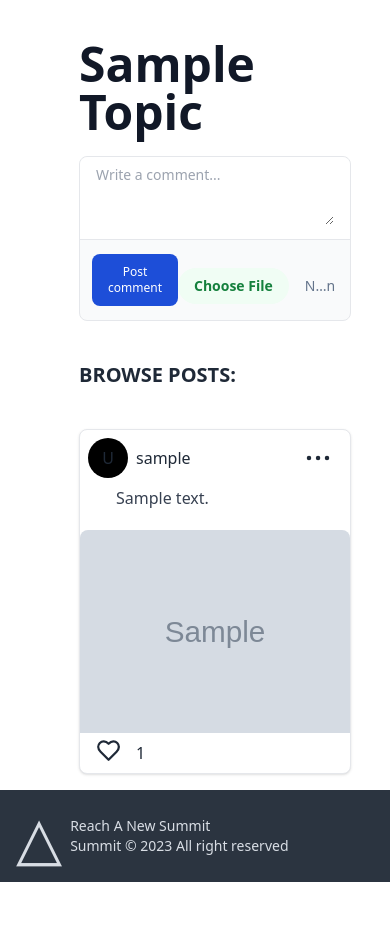
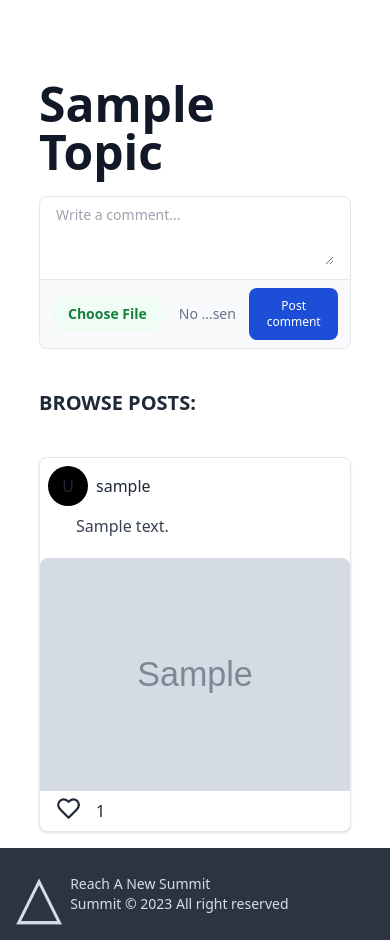
Before and after one commit to Bharatchandran/summitPrj3, a Django app: page /interests/groups/topics/1/ in a window 390 px wide. Shown: the part 80-1020 px from the top of the page. Before the commit the page ends 962 px from the top, so only its background shows below. Run offline with Django 4.2, Linux system fonts and the light colour scheme; tables that the repository leaves empty hold one stand-in row (values such as "Sample post"); grey boxes marked "Sample" are stand-in pictures; some libraries are stand-ins or nearby versions.

Commit message:
improved responsiveness

```diff
--- a/main_app/templates/main_app/group_list.html
+++ b/main_app/templates/main_app/group_list.html
@@ -2,9 +2,9 @@
 {%load check_members%}
 {% block content%}
 <div class="hidden xl:block xl:col-span-2 mt-5 ml-5 relative min-w-fit">
-    <div class="flex flex-col gap-5 sticky left-3 top-20">
+    <div class="flex flex-col gap-5 sticky left-3 top-[8rem]">
         <div class="row-span-2">
-            <div class="w-full p-4 text-center bg-white border border-gray-200 rounded-lg shadow sm:p-8  dark:bg-gray-800 dark:border-gray-700">
+            <div class="w-[355px] p-4 text-center bg-white border border-gray-200 rounded-lg shadow sm:p-8  dark:bg-gray-800 dark:border-gray-700">
                 <div><h1 class="mb-4 min-w-fit text-xl font-extrabold text-gray-900 dark:text-white md:text-xl lg:text-3xl"><span class="text-transparent text-4xl font-bold bg-clip-text bg-gradient-to-r to-emerald-600 from-sky-400">Interest: {{currentInterest.name}}</span></h1></div>
             </div>
         </div>
--- a/main_app/templates/main_app/interest_list.html
+++ b/main_app/templates/main_app/interest_list.html
@@ -1,9 +1,9 @@
 {% extends 'base.html' %}
 {% block content %}
 <div class="hidden xl:block xl:col-span-2 mt-5 ml-5 relative min-w-fit">
-    <div class="flex flex-col gap-5 sticky top-20 bottom-0 left-3 ">
+    <div class="flex flex-col gap-5 sticky top-[8rem] bottom-0 left-3 ">
         <div class="row-span-2">
-            <div class="w-full  p-4 text-center bg-white border border-gray-200 rounded-lg shadow sm:p-8  dark:bg-gray-800 dark:border-gray-700">
+            <div class="w-[355px]  p-4 text-center bg-white border border-gray-200 rounded-lg shadow sm:p-8  dark:bg-gray-800 dark:border-gray-700">
                 <div><h1 class="mb-4 text-xl font-extrabold text-gray-900 dark:text-white md:text-xl lg:text-3xl"><span class="text-transparent text-4xl font-bold bg-clip-text bg-gradient-to-r to-emerald-600 from-sky-400">Groups created</span></h1></div>
                 <div class="mt-3 h-60">
                     <div class="h-full px-3 pb-4 overflow-y-auto bg-white dark:bg-gray-800">
@@ -77,6 +77,7 @@
                                       </div>
                                 </div>
                               </a>
+                              {%if interest.owner_id == user_id%}
                                         <div class="dropdown dropdown-end absolute right-0 top-0 ">
                                                 <label tabindex="0" class="btn bg-white  dark:bg-gray-800  border-0 bg- m-1"><svg class="w-6 h-6 text-gray-800 dark:text-white" aria-hidden="true" xmlns="http://www.w3.org/2000/svg" fill="currentColor" viewBox="0 0 16 3">
                                                 <path d="M2 0a1.5 1.5 0 1 1 0 3 1.5 1.5 0 0 1 0-3Zm6.041 0a1.5 1.5 0 1 1 0 3 1.5 1.5 0 0 1 0-3ZM14 0a1.5 1.5 0 1 1 0 3 1.5 1.5 0 0 1 0-3Z"/>
@@ -91,6 +92,7 @@
                                                 </li>
                                                 </ul>
                                         </div>
+                                        {%endif%}
                         </div>
                     {% endfor %}
                 </div>
--- a/main_app/templates/main_app/topic_detail.html
+++ b/main_app/templates/main_app/topic_detail.html
@@ -1,9 +1,10 @@
 {% extends 'base.html'%}
+{%load check_likes%}
 {% load crispy_forms_tags %}
 {% load tailwind_filters %}
 {% block content%}
-<div class="hidden  lg:block xl:col-span-2 col-span-2 mt-5 ml-5">
-    <div class="flex flex-col gap-5 sticky top-20 bottom-0 left-3">
+<div class="hidden xl:block xl:col-span-2 mt-5 ml-5">
+    <div class="w-[355px] flex flex-col gap-5 sticky top-[8rem] bottom-0 left-3">
         <div class="row-span-2 min-w-fit">
             <div class="w-full p-4 text-center bg-white border border-gray-200 rounded-lg shadow sm:p-8  dark:bg-gray-800 dark:border-gray-700">
                     <h5 class="mb-2 text-5xl font-bold text-gray-900 capitalize dark:text-white"><a href="{% url 'group_detail' group.id %}"><span class="text-3xl">Current Group:</span><br>{{ group.name }}</a></h5>
@@ -42,7 +43,7 @@
         </div>
     </div>
 </div>
-<div class="col-start-2 col-end-10 ml-10  lg:col-start-4 xl:col-end-9">
+<div class="col-start-2 col-span-8 xl:col-start-4 xl:col-span-6 mt-10">
     <div class="card mt-10">
         <h5 class="mb-5 text-5xl font-bold text-gray-900 capitalize dark:text-white">{{ topic.name }}</h5>
     </div>
@@ -55,11 +56,8 @@
                     <textarea id="comment" name="content" rows="3" class="w-full px-0 text-sm text-gray-900 bg-white border-0 dark:bg-gray-800 focus:ring-0 dark:text-white dark:placeholder-gray-400" placeholder="Write a comment..." required></textarea>
                 </div>
                 <div class="flex items-center justify-between px-3 py-2 border-t dark:border-gray-600">
-                    <button type="submit" class="inline-flex items-center py-2.5 px-4 text-xs font-medium text-center text-white bg-blue-700 rounded-lg focus:ring-4 focus:ring-blue-200 dark:focus:ring-blue-900 hover:bg-blue-800">
-                        Post comment
-                    </button>
-                    <div class="flex pl-0 space-x-1 sm:pl-2">
-                        <input type="file"  name="photo-file" class=" mt-5 mb-2 block w-full text-sm text-slate-500
+                    <div class="flex pl-0 space-x-1 sm:pl-2 p-2">
+                        <input type="file"  name="photo-file" class="  block w-full text-sm text-slate-500
                         file:mr-4 file:py-2 file:px-4
                         file:rounded-full file:border-0
                         file:text-sm file:font-semibold
@@ -67,6 +65,9 @@
                         hover:file:bg-green-100"
                         />
                     </div>
+                    <button type="submit" class="inline-flex items-center py-2.5 px-4 text-xs font-medium text-center text-white bg-blue-700 rounded-lg focus:ring-4 focus:ring-blue-200 dark:focus:ring-blue-900 hover:bg-blue-800">
+                        Post comment
+                    </button>
                 </div>
             </div>
         </form>
@@ -75,7 +76,7 @@
         <p class="card-title uppercase mb-10 mt-10">Browse Posts:</p>
         {% for post in topic.post_set.all %}
             <div class="max-w-4xl h-120 bg-white border border-gray-200 rounded-lg shadow dark:bg-gray-800 dark:border-gray-700 relative mb-4">
-
+                {%if post.user_id == user_id%}
                 <div class=" absolute right-0 top-0 z-40">
                     <div class="dropdown dropdown-end ">
                         <label tabindex="0" class="btn bg-white border-0  dark:bg-gray-800 m-1">
@@ -93,6 +94,7 @@
                         </ul>
                     </div>
                 </div>
+                {%endif%}
                 <div class="p-5 flex flex-col relative ">
                     <div class="flex p-2 items-center absolute top-0 left-0">
                         <div class="w-10 h-10 rounded-full bg-black flex justify-center items-center">U</div>
@@ -106,9 +108,14 @@
                         <form  action="{% url 'create_like' group.id post.id%}" method="POST">
                             {%csrf_token%}
                             <button type="submit">
-                                <svg class="w-6 h-6 text-gray-800 dark:text-white" aria-hidden="true" xmlns="http://www.w3.org/2000/svg" fill="none" viewBox="0 0 21 19">
-                                    <path stroke="currentColor" stroke-linecap="round" stroke-linejoin="round" stroke-width="2" d="M11 4C5.5-1.5-1.5 5.5 4 11l7 7 7-7c5.458-5.458-1.542-12.458-7-7Z"/>
-                                </svg>
+                                {% if likes|check_like_exists:post %}
+                                <svg class="w-6 h-6 text-gray-800 dark:text-white" aria-hidden="true" xmlns="http://www.w3.org/2000/svg" fill="red" viewBox="0 0 21 19">
+                                    <path stroke="red"  d="M11 4C5.5-1.5-1.5 5.5 4 11l7 7 7-7c5.458-5.458-1.542-12.458-7-7Z"/></svg>
+                                    {%else%}
+                                    <svg class="w-6 h-6 text-gray-800 dark:text-white" aria-hidden="true" xmlns="http://www.w3.org/2000/svg" fill="none" viewBox="0 0 21 19">
+                                        <path stroke="currentColor" stroke-linecap="round" stroke-linejoin="round" stroke-width="2" d="M11 4C5.5-1.5-1.5 5.5 4 11l7 7 7-7c5.458-5.458-1.542-12.458-7-7Z"/></svg>
+                                    {%endif%}
+
                             </button>
                         </form>
                     </div>
--- /dev/null
+++ b/main_app/templatetags/check_likes.py
@@ -0,0 +1,8 @@
+from django import template
+register = template.Library()
+
+@register.filter(name='check_like_exists')
+def check_like_exists(like_object, post):
+     # get the user id
+    post_id = int(post.id)
+    return like_object.filter(post_id=post_id).exists()
--- a/main_app/views.py
+++ b/main_app/views.py
@@ -81,7 +81,7 @@ def group_detail(request, group_id):
     topic_form = TopicForm()
     post_form = PostForm()
     topics = group.topic_set.all()
-
+    user_id = request.user.id
 
     def user_like_post(self):
         print(self.user.id)
@@ -92,6 +92,7 @@ def group_detail(request, group_id):
         'topic_form': topic_form,
         'topics': topics,
         'post_form': post_form,
+        'user_id': user_id
     })
 
 
@@ -212,6 +213,10 @@ def topic_detail(request, topic_id):
     topic_form = TopicForm()
     post_form = PostForm()
     group = topic.group
+    user_id = request.user.id
+
+
+    likes = Like.objects.all().filter(user_id = user_id)
 
     def user_like_post(self):
         print(self.user.id)
@@ -222,6 +227,8 @@ def topic_detail(request, topic_id):
         'topic_form': topic_form,
         'post_form': post_form,
         'topic': topic,
+        'user_id': user_id,
+        'likes': likes
     })
 
 def post_create(request, group_id, topic_id):
```
Also changed, not shown: main_app/templates/main_app/group_detail.html (+6 -4 lines).
